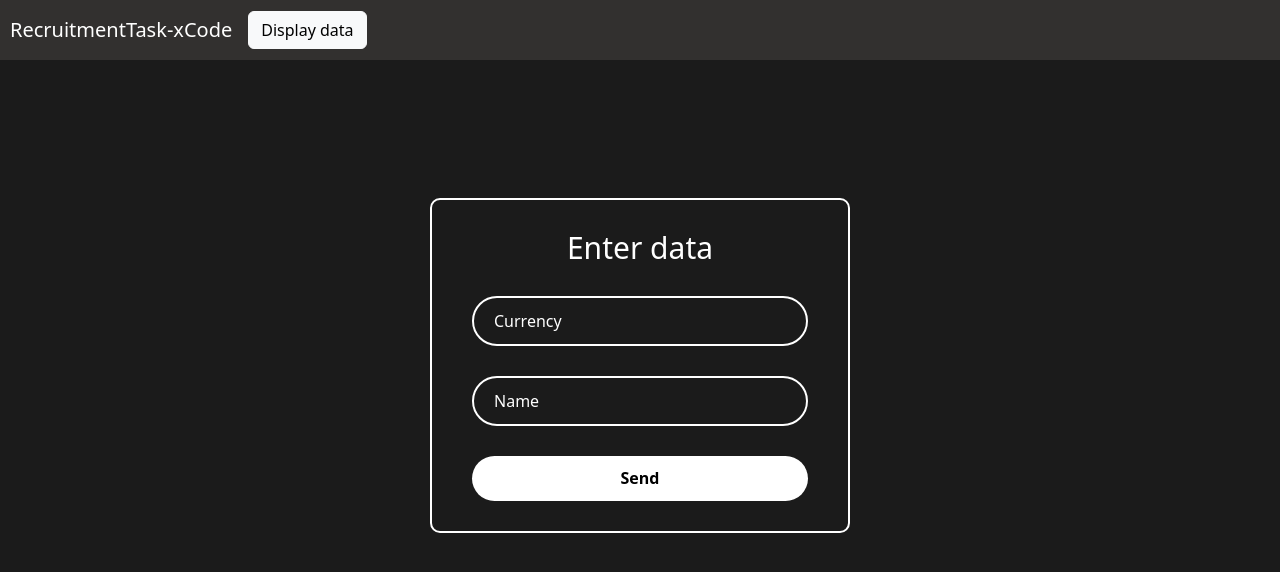
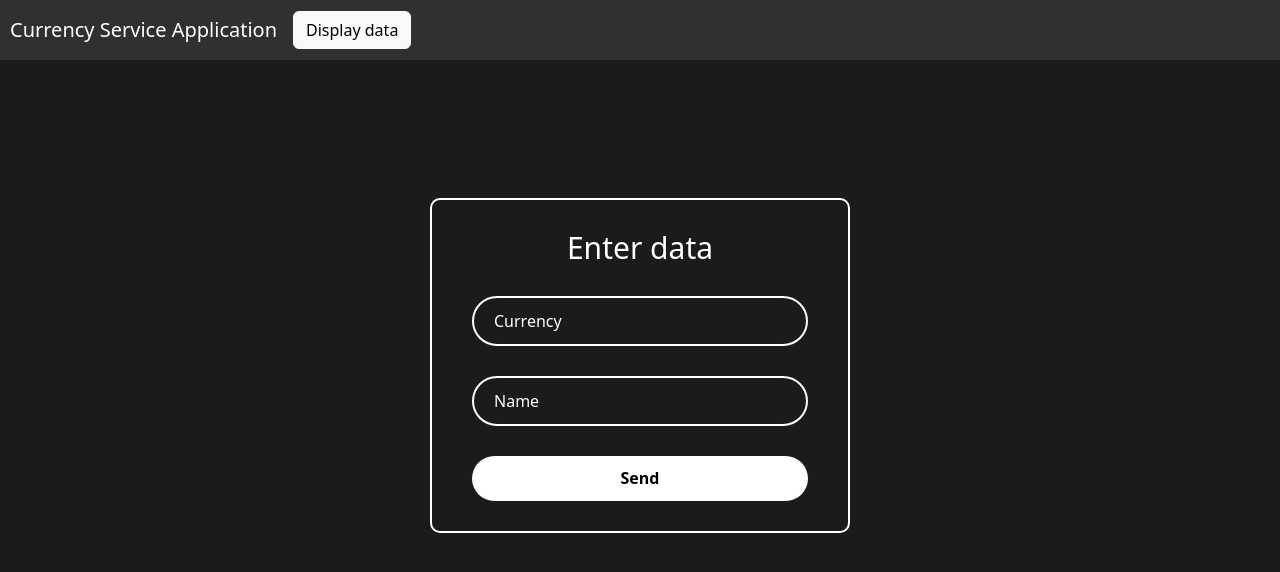
Before and after one commit to jonakhubert/CurrencyServiceApplication, an Angular app in the folder currency-service-app/: page / in a window 1280 px wide. Shown: the top 572 px of the page. Built offline with nearby package versions, Linux system fonts and the light colour scheme.

Commit message:
Change navbar title

```diff
--- a/currency-service-app/src/app/component/navbar/navbar.component.html
+++ b/currency-service-app/src/app/component/navbar/navbar.component.html
@@ -1,5 +1,5 @@
 <nav class="navbar navbar-expand-lg">
-    <a class="navbar-brand" href="/">RecruitmentTask-xCode</a>
+    <a class="navbar-brand" href="/">Currency Service Application</a>
     <button class="navbar-toggler" type="button" data-toggle="collapse" data-target="#navbarNav" aria-controls="navbarNav" aria-expanded="false" aria-label="Toggle navigation">
     </button>
     <div class="collapse navbar-collapse" id="navbarNav">
```
Also changed, not shown: 1 other file (tests, documents, lock files or other folders).
